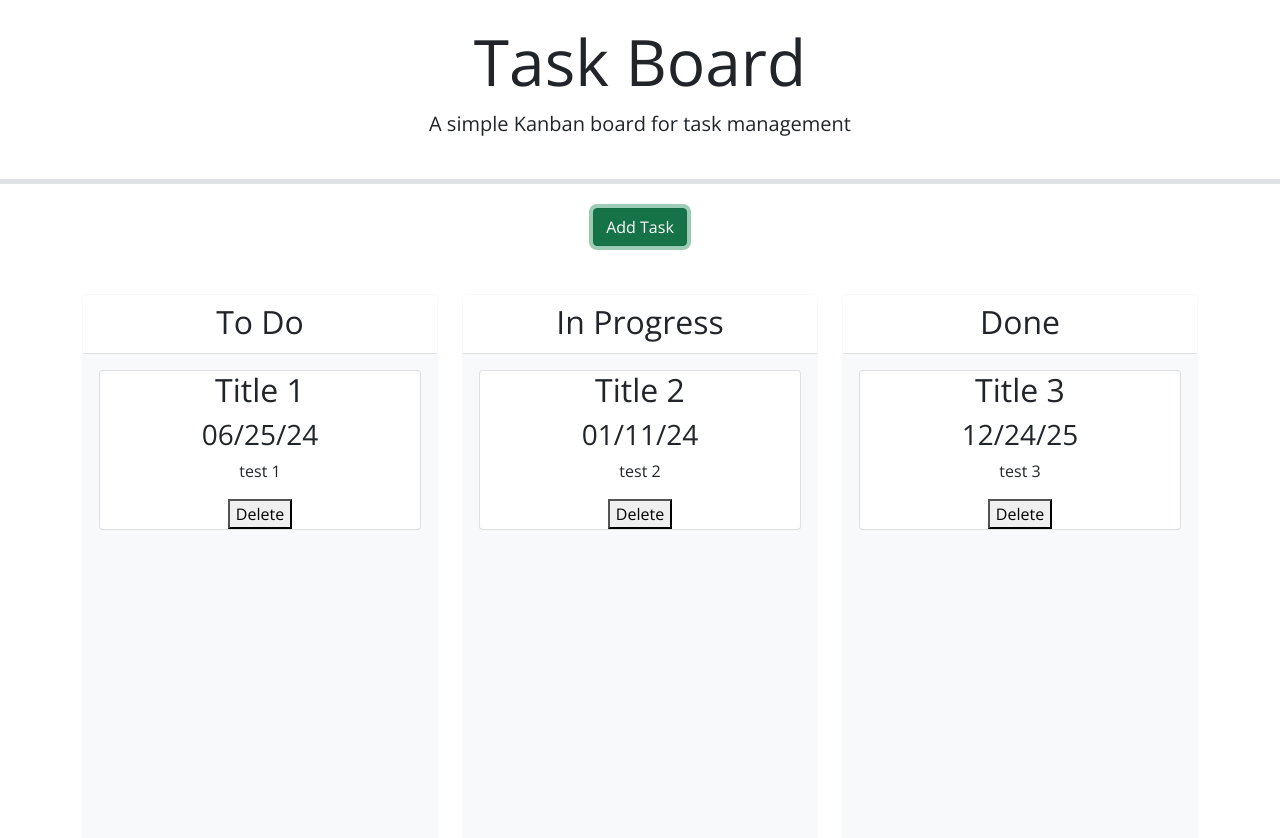
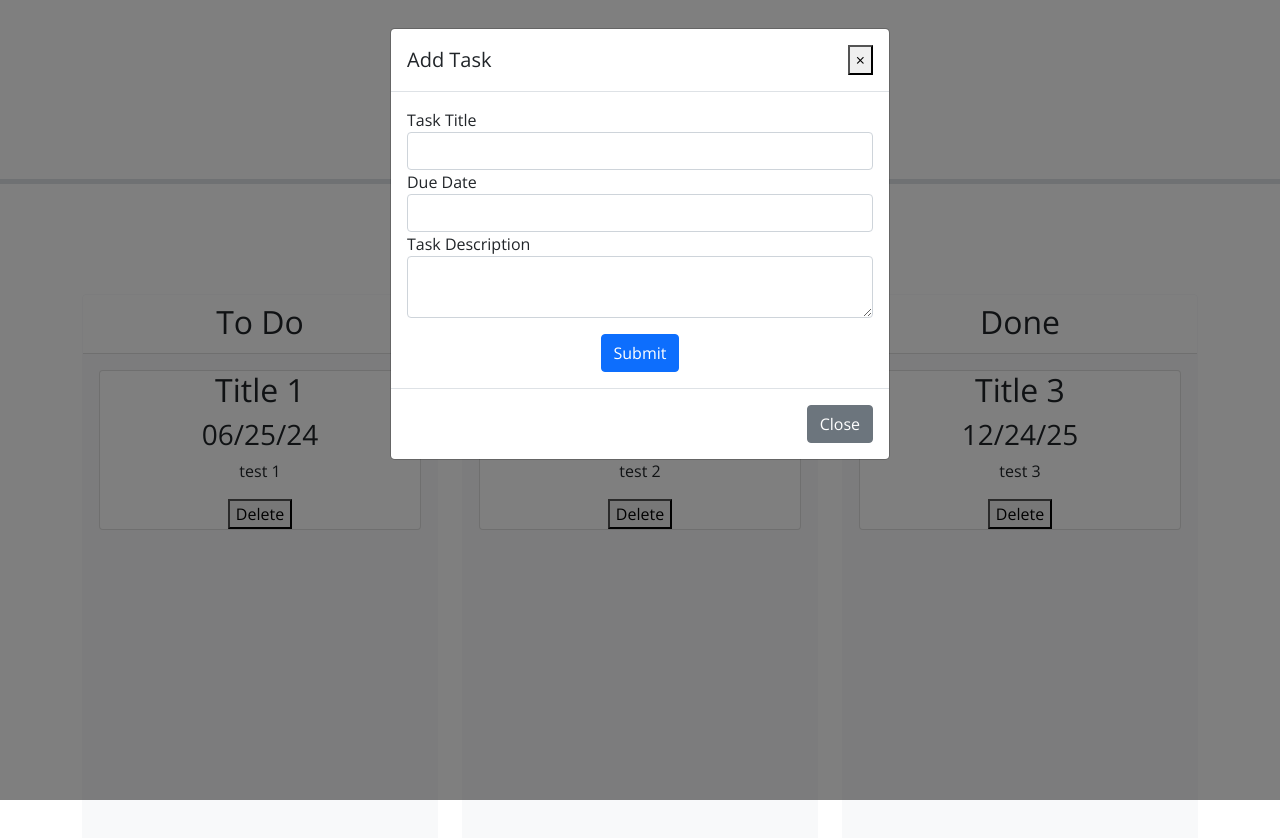
Before and after one commit to JakeRasmusson/task_board, a plain HTML site: page index.html in a window 1280 px wide. Both pictures are taken after a click on the button "Add Task". Drawn offline with nearby package versions, Linux system fonts and the light colour scheme.

Commit message:
add task button active

```diff
--- a/assets/js/script.js
+++ b/assets/js/script.js
@@ -30,6 +30,7 @@ const starterTask = [
 let taskList = JSON.parse(localStorage.getItem("tasks")) || starterTask;
 let cardColumns = document.querySelectorAll('.card-lane');
 let nextId = JSON.parse(localStorage.getItem("nextId"));
+let addTaskForm = document.getElementById('inputForm')
 
 // Todo: create a function to generate a unique task id
 function generateTaskId() {
@@ -72,9 +73,31 @@ function renderTaskList() {
 }
 
 // Todo: create a function to handle adding a new task
-function handleAddTask(event){
-    console.log('success')
+function handleAddTask(e){
+    e.preventDefault()
+    const title = $('#taskTitle').val()
+    const dueDate = $('#dueDate').val()
+    const taskDesc = $('#taskDesc').val()
+    if (title === '' || dueDate === '' || taskDesc === '') {
+        alert('Please fill out all fields!')
+        return
     }
+    taskList.push(
+        {
+            title: title,
+            text: taskDesc,
+            dueDate: dueDate,
+            id : generateTaskId(),
+            laneID: 'todo-cards'}
+    )
+    addTaskForm.reset()
+    renderTaskList()
+    // console.log(title, dueDate, taskDesc)
+
+        }
+
+
+
 
 
 // Todo: create a function to handle deleting a task
@@ -113,9 +136,11 @@ function handleDrop(event, ui) {
 // Todo: when the page loads, render the task list, add event listeners, make lanes droppable, and make the due date field a date picker
 $(document).ready(function () {
     renderTaskList()
-    $('#btn1').on('click', handleAddTask)
-
     $('.card-lane').on('click', handleDeleteTask)
+    $('#inputForm').on('submit', handleAddTask)
+    $('#dueDate').datepicker({
+        format: 'yyyy-mm-dd'
+      });
 
     $('.card-lane').droppable({
         accept: '.draggable',
--- a/index.html
+++ b/index.html
@@ -24,7 +24,41 @@
     <div class="text-center mb-5">
       <button id="btn1" class="btn btn-success" data-bs-toggle="modal" data-bs-target="#formModal">Add Task</button>
     </div>
-    <!-- Todo: Create a modal with a form to add tasks -->
+    <!-- Modal -->
+    <div class="modal fade" id="formModal" tabindex="-1" role="dialog" aria-labelledby="exampleModalLabel" aria-hidden="true">
+      <div class="modal-dialog" role="document">
+        <div class="modal-content">
+          <div class="modal-header">
+            <h5 class="modal-title" id="exampleModalLabel">Add Task</h5>
+            <button type="button" class="close" data-dismiss="modal" aria-label="Close">
+              <span aria-hidden="true">&times;</span>
+            </button>
+          </div>
+          <div class="modal-body">
+            <form id="inputForm">
+              <div class="form-group">
+                <label for="taskTitle">Task Title</label>
+                <input type="text" class="form-control" id="taskTitle" name="taskTitle">
+              </div>
+              <div class="form-group">
+                <label for="dueDate">Due Date</label>
+                <input type="text" class="form-control" id="dueDate" name="dueDate">
+              </div>
+              <div class="form-group">
+                <label for="taskDesc">Task Description</label>
+                <textarea class="form-control" id="taskDesc" name="taskDesc"></textarea>
+              </div>
+              <div class="form-group mt-3 text-center">
+              <button type="submit" class="btn btn-primary">Submit</button>
+              </div>
+            </form>
+          </div>
+          <div class="modal-footer">
+            <button type="button" class="btn btn-secondary" data-dismiss="modal">Close</button>
+          </div>
+        </div>
+      </div>
+    </div>
     <div class="row swim-lanes text-center justify-content-between">
       <div class="col-12 col-lg-4 d-flex">
         <div id="to-do" class="card border-light mb-3 lane flex-grow-1">
```
